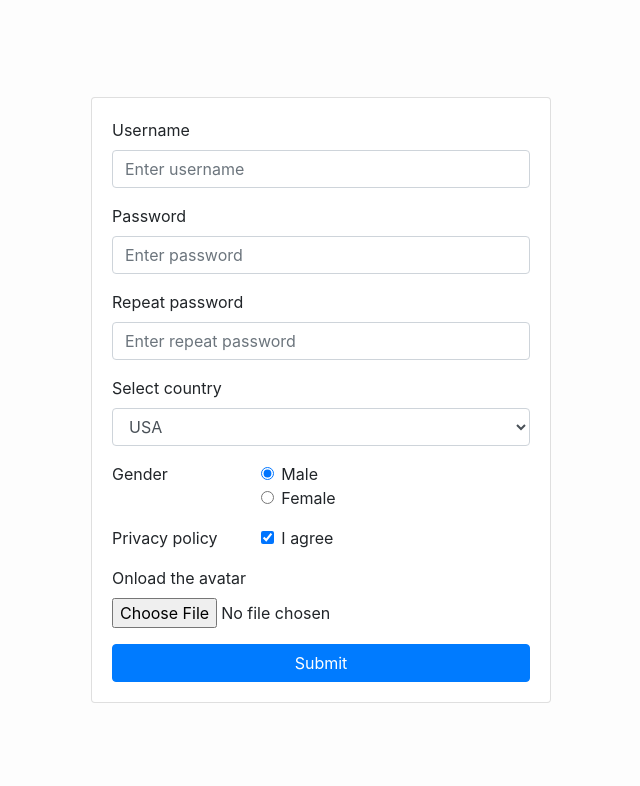
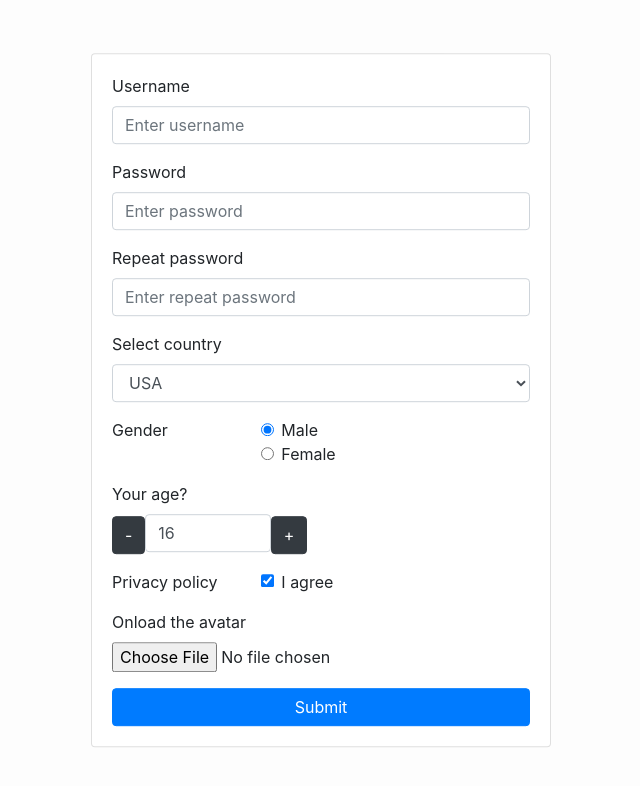
Before and after one commit to keira-yes/reactwarriors_forms, a React (Create React App) app: page / in a window 1280 px wide. Shown: the top 786 px of the page, without its empty margins (319-959 px from the left). Built offline with nearby package versions, Linux system fonts and the light colour scheme.

Commit message:
add functional state age

```diff
--- a/src/components/App.js
+++ b/src/components/App.js
@@ -12,6 +12,7 @@ export default class App extends React.Component {
             repeatPassword: '',
             country: 'USA',
             gender: 'male',
+            age: 16,
             policy: true,
             avatar: '',
             errors: {}
@@ -67,6 +68,36 @@ export default class App extends React.Component {
         };
     };
 
+    onIncrease = () => {
+        this.setState(
+            (prevState, prevProps) => ({
+                age: prevState.age + 1
+            }),
+            () => {
+                this.setState({
+                    errors: {
+                        age: this.state.age < 18 ? "You haven't 18 yet" : false
+                    }
+                })
+            }
+        )
+    };
+
+    onDecrease = () => {
+        this.setState(
+            (prevState, prevProps) => ({
+                age: prevState.age - 1
+            }),
+            () => {
+                this.setState({
+                    errors: {
+                        age: this.state.age < 18 ? "You haven't 18 yet" : false
+                    }
+                })
+            }
+        )
+    };
+
     getItems = (items) => {
         return items.map(item => {
             return <option value={item.name} key={item.id}>{item.name}</option>
@@ -74,7 +105,6 @@ export default class App extends React.Component {
     };
 
     render() {
-
         return (
             <div className="form-container card">
                 <form className="form card-body">
@@ -161,6 +191,30 @@ export default class App extends React.Component {
                             </div>
                         </div>
                     </fieldset>
+                    <div className="form-group">
+                        <label>Your age?</label>
+                        <button
+                            type="button"
+                            className="btn btn-dark"
+                            onClick={this.onDecrease}
+                        >-
+                        </button>
+                        <input
+                            type="number"
+                            className="form-control"
+                            name="age"
+                            placeholder="Enter age"
+                            value={this.state.age}
+                            onChange = {this.onChange}
+                        />
+                        {this.state.errors.age ? <span>{this.state.errors.age}</span> : null}
+                        <button
+                            type="button"
+                            className="btn btn-dark"
+                            onClick={this.onIncrease}
+                        >+
+                        </button>
+                    </div>
                     <div className="form-group row">
                         <div className="col-sm-4">Privacy policy</div>
                         <div className="col-sm-8">
--- a/src/stylesheets/index.css
+++ b/src/stylesheets/index.css
@@ -13,3 +13,12 @@ body {
 .invalid-feedback {
   display: block;
 }
+
+input[type="number"] {
+  display: inline-block;
+  width: 30%;
+}
+
+label {
+  display: block;
+}
```
